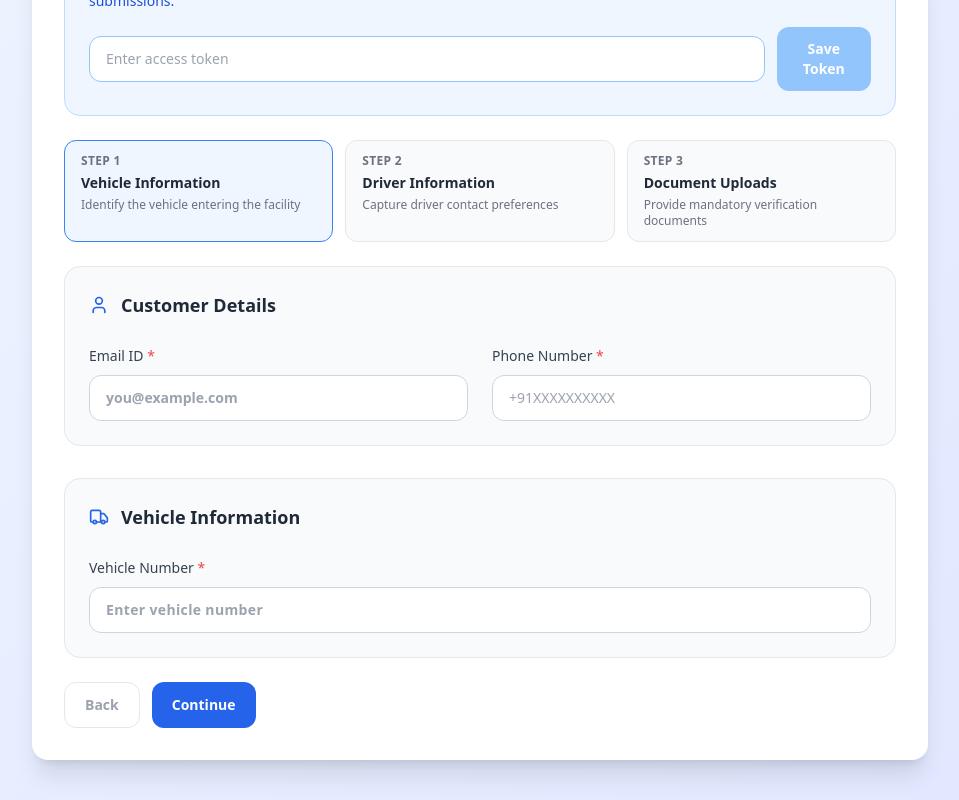
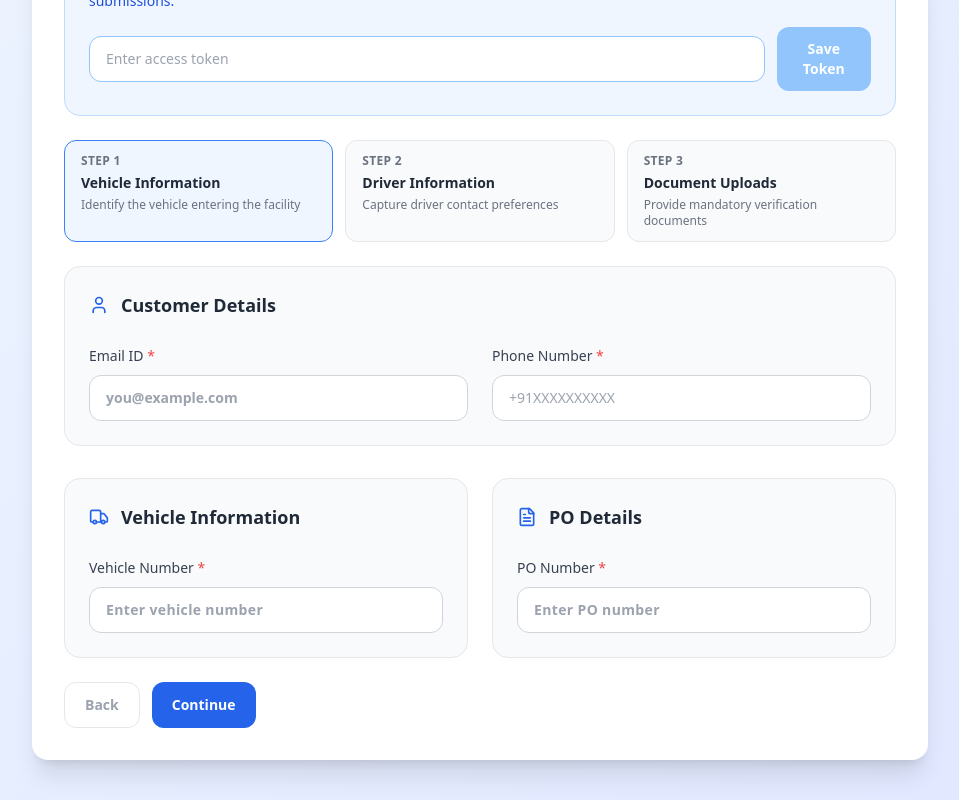
Before and after one commit to Arnav10090/Customer-web-portal, a React (Create React App) app: page / in a window 1280 px wide. Shown: the part 332-1132 px from the top of the page, without its empty margins (160-1119 px from the left). Built offline with nearby package versions, Linux system fonts and the light colour scheme.

Commit message:
Add PO Details section with PO number input field
cgen-8288381acd9c49d7bbba0df6285d6d3d

```diff
--- a/src/components/CustomerPortal.jsx
+++ b/src/components/CustomerPortal.jsx
@@ -62,6 +62,7 @@ const steps = [
 
 const initialFormData = {
   vehicleNumber: "",
+  poNumber: "",
   customerEmail: "",
   customerPhone: "",
   driverPhone: "",
@@ -134,6 +135,16 @@ const validateEmail = (value) => {
   const emailRegex = /^[^\s@]+@[^\s@]+\.[^\s@]+$/;
   if (!emailRegex.test(trimmed)) {
     return "Enter a valid email address.";
+  }
+  return "";
+};
+
+const validatePoNumber = (value) => {
+  if (!value.trim()) {
+    return "PO number is required.";
+  }
+  if (value.trim().length < 2 || value.trim().length > 50) {
+    return "PO number must be between 2 and 50 characters.";
   }
   return "";
 };
@@ -357,7 +368,7 @@ const CustomerPortal = () => {
 
   const stepFieldMap = useMemo(
     () => ({
-      0: ["customerEmail", "customerPhone", "vehicleNumber"],
+      0: ["customerEmail", "customerPhone", "vehicleNumber", "poNumber"],
   1: ["driverPhone", "helperPhone", "driverLanguage", "helperName", "driverName", "helperLanguage"],
       // step 2 requires at least one document upload; use a special token
       2: ["_anyDocument"],
@@ -435,6 +446,12 @@ const CustomerPortal = () => {
       field === "customerPhone"
     ) {
       nextValue = formatPhoneValue(value);
+    }
+    if (field === "poNumber") {
+      nextValue = value
+        .toUpperCase()
+        .replace(/[^A-Z0-9-\s]/g, "")
+        .slice(0, 50);
     }
     setFormData((previous) => ({
       ...previous,
@@ -557,6 +574,12 @@ const CustomerPortal = () => {
           const result = validateVehicleNumber(formData.vehicleNumber);
           if (result) {
             validationErrors.vehicleNumber = result;
+          }
+        }
+        if (field === "poNumber") {
+          const result = validatePoNumber(formData.poNumber);
+          if (result) {
+            validationErrors.poNumber = result;
           }
         }
         if (field === "driverPhone") {
@@ -799,6 +822,9 @@ const CustomerPortal = () => {
       payload.append("customerPhone", formData.customerPhone);
     }
     payload.append("vehicleNumber", formData.vehicleNumber.trim());
+    if (formData.poNumber) {
+      payload.append("poNumber", formData.poNumber.trim());
+    }
     payload.append("driverPhone", formData.driverPhone);
     if (formData.helperPhone) {
       payload.append("helperPhone", formData.helperPhone);
@@ -1344,6 +1370,7 @@ const CustomerPortal = () => {
                     </div>
                   </section>
 
+                  <div className="grid gap-6 lg:grid-cols-2">
                     <section className="rounded-2xl border border-gray-200 bg-gray-50 p-6">
                       <div className="flex items-center gap-3">
                         <Truck
@@ -1393,6 +1420,57 @@ const CustomerPortal = () => {
                         </div>
                       </div>
                     </section>
+
+                    <section className="rounded-2xl border border-gray-200 bg-gray-50 p-6">
+                      <div className="flex items-center gap-3">
+                        <FileText
+                          className="h-5 w-5 text-blue-600"
+                          aria-hidden="true"
+                        />
+                        <h2 className="text-lg font-semibold text-gray-800">
+                          PO Details
+                        </h2>
+                      </div>
+                      <div className="mt-6 grid gap-6">
+                        <div>
+                          <label
+                            htmlFor="poNumber"
+                            className="text-sm font-medium text-gray-700"
+                          >
+                            PO Number<span className="text-red-500"> *</span>
+                          </label>
+                          <input
+                            id="poNumber"
+                            name="poNumber"
+                            type="text"
+                            value={formData.poNumber}
+                            onChange={(event) =>
+                              handleInputChange(
+                                "poNumber",
+                                event.target.value
+                              )
+                            }
+                            placeholder="Enter PO number"
+                            className={`mt-2 w-full rounded-xl border px-4 py-3 text-sm font-semibold tracking-wide text-gray-900 transition-all duration-200 focus:outline-none focus:ring-2 focus:ring-blue-500 focus:ring-offset-2 ${
+                              errors.poNumber
+                                ? "border-red-400 bg-red-50 placeholder:text-red-400"
+                                : "border-gray-300 bg-white"
+                            }`}
+                            autoComplete="off"
+                          />
+                          {errors.poNumber && (
+                            <div className="mt-2 flex items-center gap-2 text-sm text-red-600">
+                              <AlertCircle
+                                className="h-4 w-4"
+                                aria-hidden="true"
+                              />
+                              <span>{errors.poNumber}</span>
+                            </div>
+                          )}
+                        </div>
+                      </div>
+                    </section>
+                  </div>
                 </>
               )}
 
```
Lines whose indentation alone changed are shown as unchanged.
